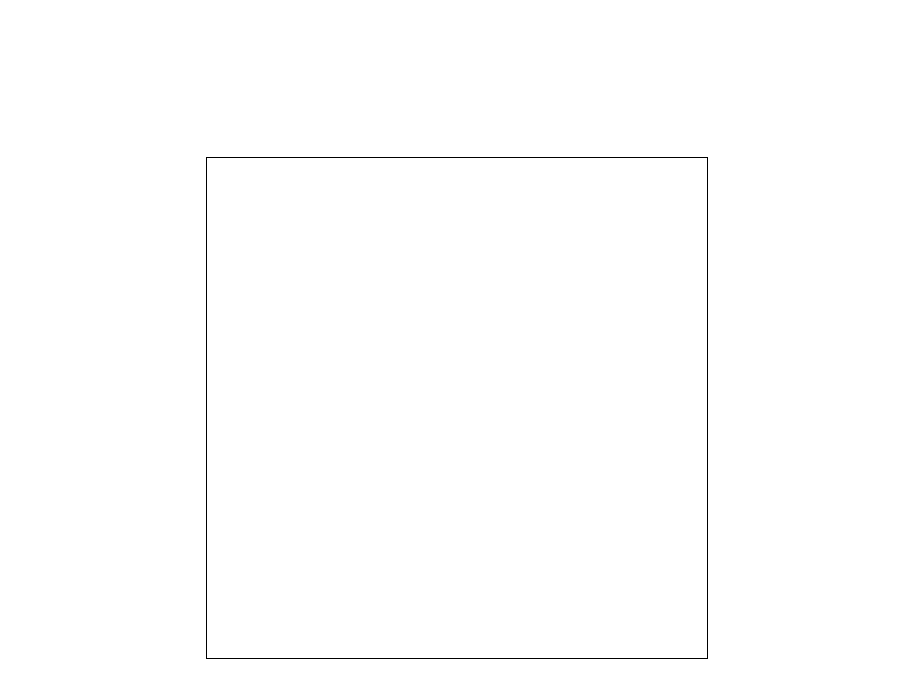
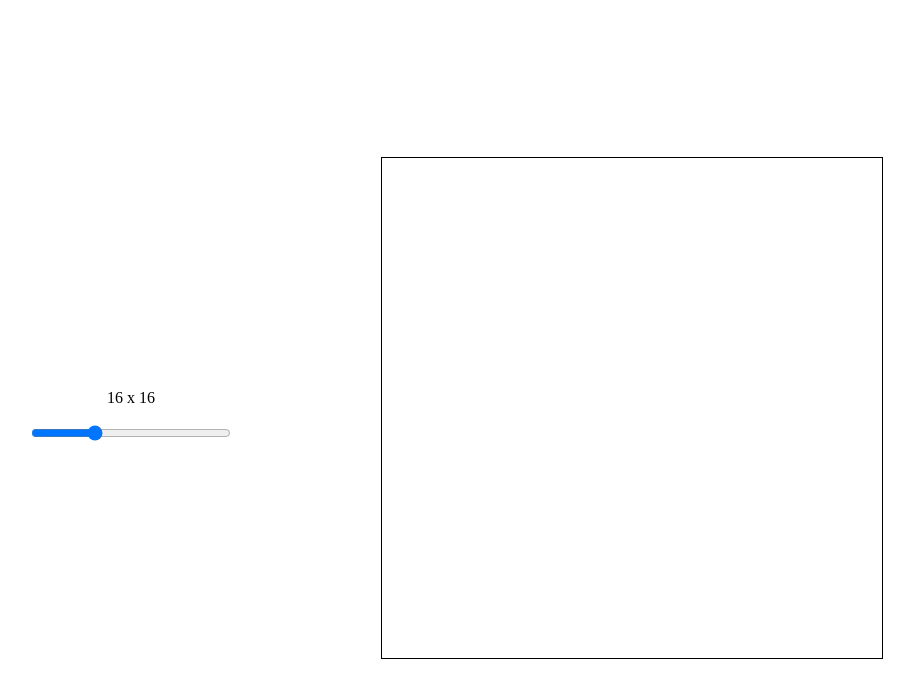
Before and after one commit to hanson777/odin-etch-a-sketch, a plain HTML site: page index.html in a window 1280 px wide. Shown: the whole page, without its empty margins (183-1097 px from the left). Drawn offline with Linux system fonts and the light colour scheme.

Commit message:
Add a slider to change number of grids in canvas

```diff
--- a/index.html
+++ b/index.html
@@ -7,6 +7,10 @@
     <link rel="stylesheet" href="styles.css">
   </head>
   <body>
+    <div class="settings">
+      <p class="sliderdisplay">16 x 16</p>
+      <input type="range" min="1" max="50" class="slider" value="16">
+    </div>
     <div class="container"></div>
 
 
--- a/script.js
+++ b/script.js
@@ -1,16 +1,38 @@
 const containerDiv = document.querySelector(".container")
-let boxCount = 50
+const sliderDisplay = document.querySelector(".sliderdisplay")
+const slider = document.querySelector(".slider")
+let boxCount = 16
+createGrid(boxCount)
 
 
+slider.oninput = function (){
+    sliderDisplay.textContent = `${this.value} x ${this.value}`
+    boxCount = this.value
+    setTimeout(() => {
+        clearGrid()
+        createGrid(boxCount)
+    }, "100")
+}
+
+
+function createGrid(boxCount){
+    dFrag = document.createDocumentFragment()
     for(let i = 0; i < boxCount; i++){
         for(let j = 0; j < boxCount; j++){
             const box = document.createElement("div")
             box.style.width = (containerDiv.clientWidth / boxCount) + 'px'
             box.style.height = (containerDiv.clientHeight / boxCount) + 'px'
             box.className = "draw"
-        containerDiv.appendChild(box)
+            dFrag.appendChild(box)
         }
     }
+    containerDiv.appendChild(dFrag)
+}
+
+function clearGrid(){
+    containerDiv.innerHTML = ""
+}
+
 
 document.addEventListener("mouseover", event => {
     if(event.target.classList.contains("draw")){
--- a/styles.css
+++ b/styles.css
@@ -13,8 +13,22 @@ body {
     justify-content: center;
     align-items: center;
     height: 100vh;
+    gap: 150px;
 }
 
 .color {
     background-color: black;
 }
+
+.slider {
+    width: 100%;
+    outline: none;
+    background: gray;
+}
+
+.settings {
+    width: 200px;
+    display: flex;
+    flex-direction: column;
+    align-items: center;
+}
```
Lines whose indentation alone changed are shown as unchanged.
